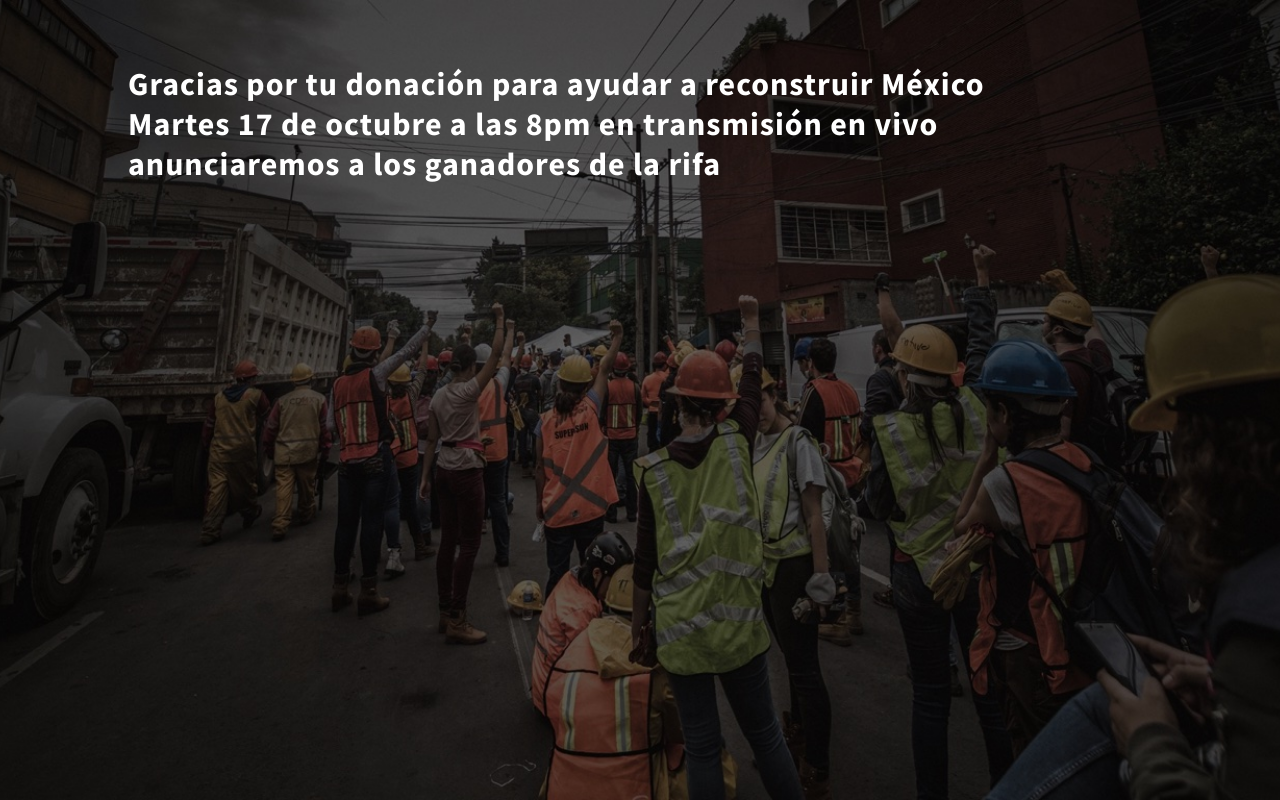
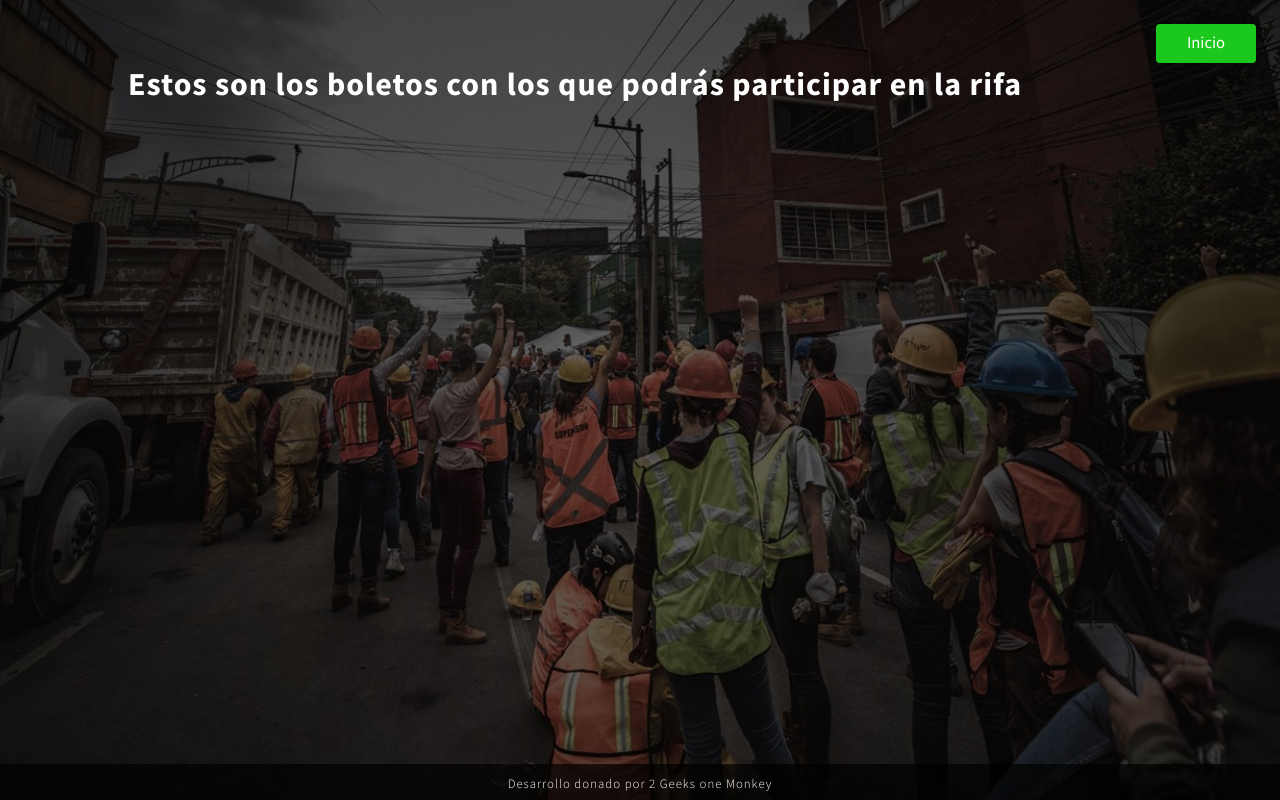
Before and after one commit to cloud-elric/wwwComiteDonativos, a Yii app: template views/site/mis-boletos.php in a window 1280 px wide. Run offline with PHP 8.4 and a stand-in for Yii, Linux system fonts and the light colour scheme; the template is opened without the code that fills it, so the values that code supplies are empty; some libraries are stand-ins or nearby versions.

Commit message:
Textos en pantalla de mis boletos

```diff
--- a/views/site/mis-boletos.php
+++ b/views/site/mis-boletos.php
@@ -1,8 +1,8 @@
 <section class="donativos-wrapper">
+<a href="<?=Url::base()?>" class="btn btn-success btn-boletos">Inicio</a>
     <div class="container container-column container-full">
       <div class="boletos-content">
-        <h3>Gracias por tu donación para ayudar a reconstruir México</h3>
-        <h3>Martes 17 de octubre a las 8pm en transmisión en vivo anunciaremos a los ganadores de la rifa</h3>
+        <h3>Estos son los boletos con los que podrás participar en la rifa</h3>
         <?php
         foreach($boletos as $boleto){
         ?>
@@ -16,4 +16,5 @@
         ?>
       </div>
     </div>
+    <footer class="not-absolute"><a class="sponsor" href="http://www.2geeksonemonkey.com">Desarrollo donado por 2 Geeks one Monkey</a></footer>
 </section>
```
